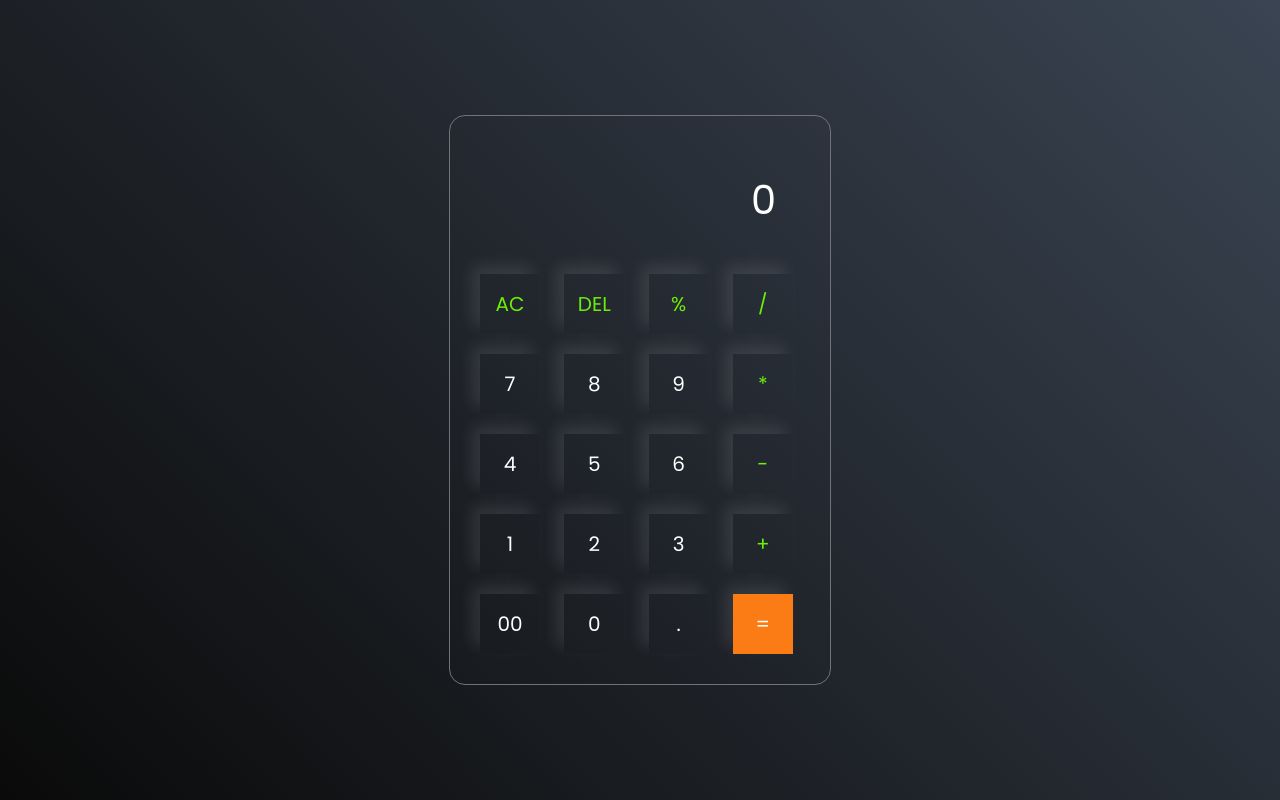
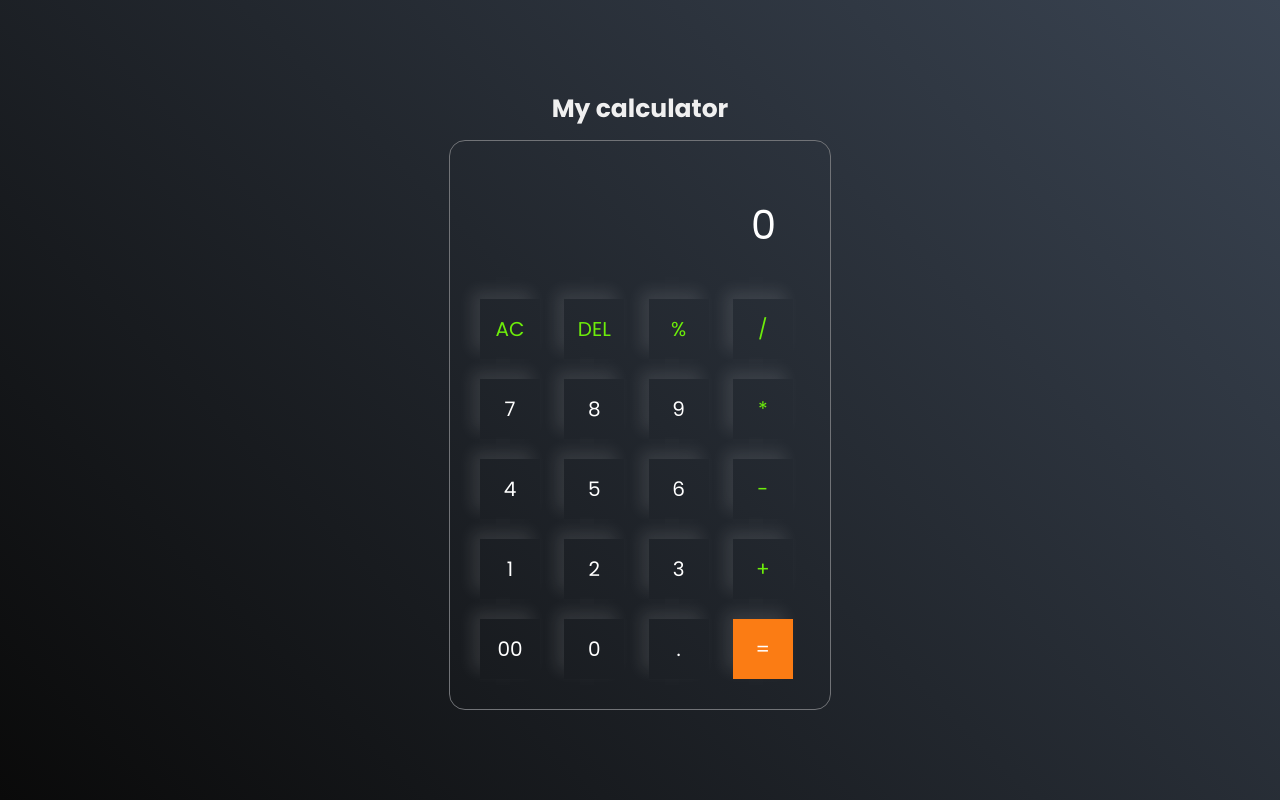
Before and after one commit to Md-ali0786/calculater, a plain HTML site: page index.html in a window 1280 px wide. Drawn offline with Linux system fonts and the light colour scheme.

Commit message:
added new heading

```diff
--- a/index.html
+++ b/index.html
@@ -8,6 +8,7 @@
     <title>Caculator -By Code Traversal</title>
 </head>
 <body>
+    <center><h3 class="title">My calculator</h3></center>
     <div class="calculator">
         <input type="text" placeholder="0" id="inputBox">
         <div>
--- a/style.css
+++ b/style.css
@@ -10,9 +10,20 @@ body{
     width: 100%;
     height:100vh;
     display: flex;
+    flex-direction: column;
     justify-content:center;
     align-items: center;
     background:linear-gradient(45deg,#0a0a0a,#3a4452);
+}
+
+.title{
+    color: #f0f0f0;
+    transition: all 0.3s ease;
+    margin-bottom: 12px;
+    font-size: 25px;
+}
+.title:hover{
+    transform: scale(1.05);
 }
 
 .calculator{
```
